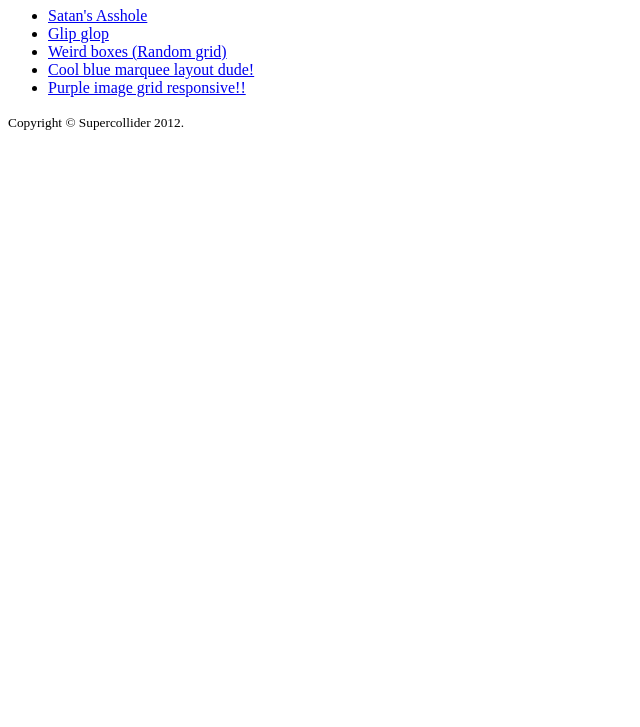
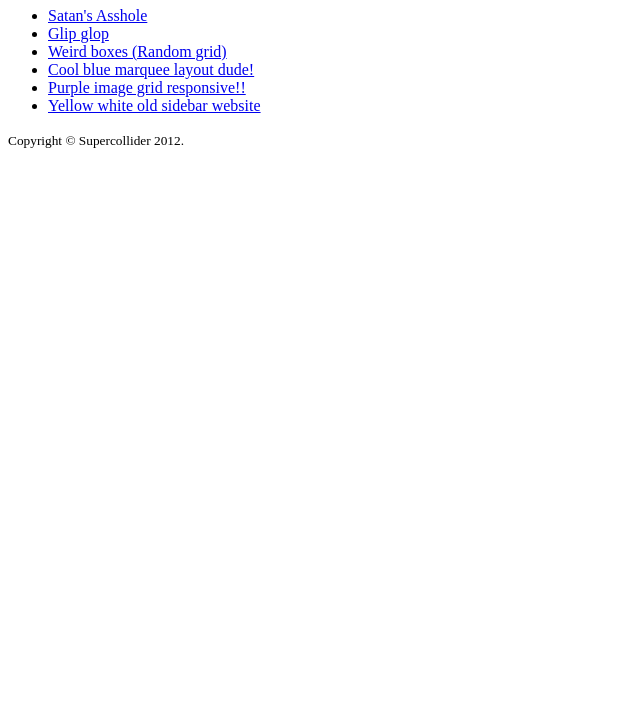
Before and after one commit to supermethod-x/cool-websites, a plain HTML site: page index.html in a window 1280 px wide. Shown: the part 73-800 px from the top of the page, without its empty margins (0-640 px from the left). Drawn offline with Linux system fonts and the light colour scheme.

Commit message:
Added yellow white old sidebar website

```diff
--- a/index.html
+++ b/index.html
@@ -14,6 +14,7 @@
 			<li><a href="https://supermethod-x.github.io/weird-boxes/">Weird boxes (Random grid)</a></li>
 			<li><a href="https://supermethod-x.github.io/cool-blue-marquee-layout-dude/">Cool blue marquee layout dude!</a></li>
 			<li><a href="https://supermethod-x.github.io/purple-image-grid-responsive/">Purple image grid responsive!!</a></li>
+			<li><a href="https://supermethod-x.github.io/yellow-white-old-sidebar-website/">Yellow white old sidebar website</a></li>
 		</UL>
 
 		<small>Copyright &copy; Supercollider 2012.</small>
```
